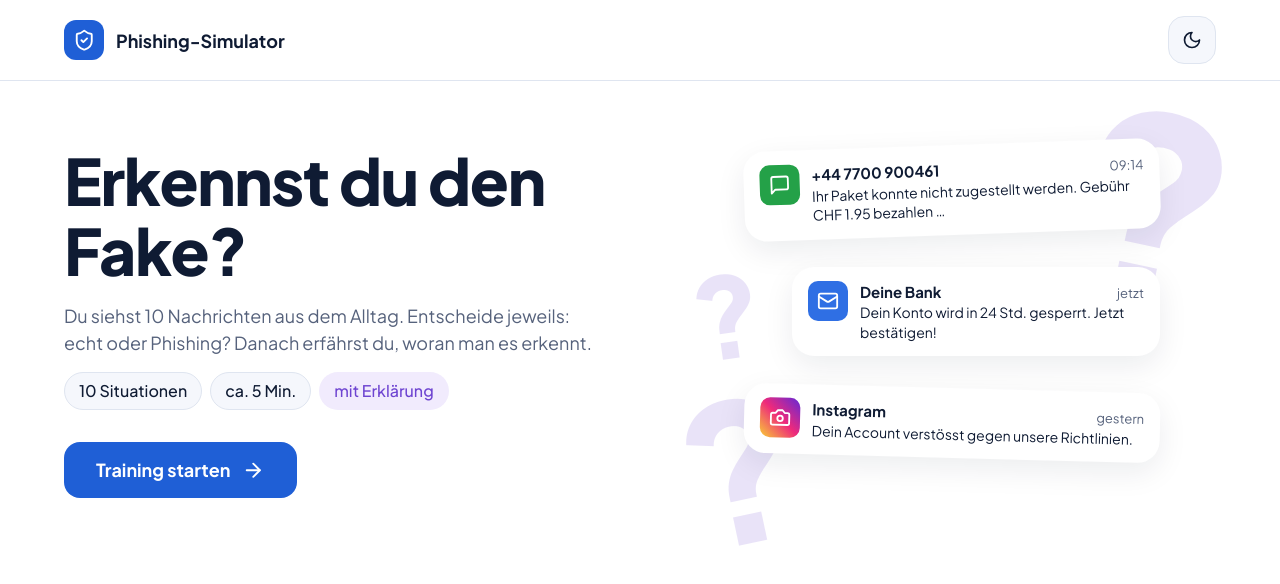
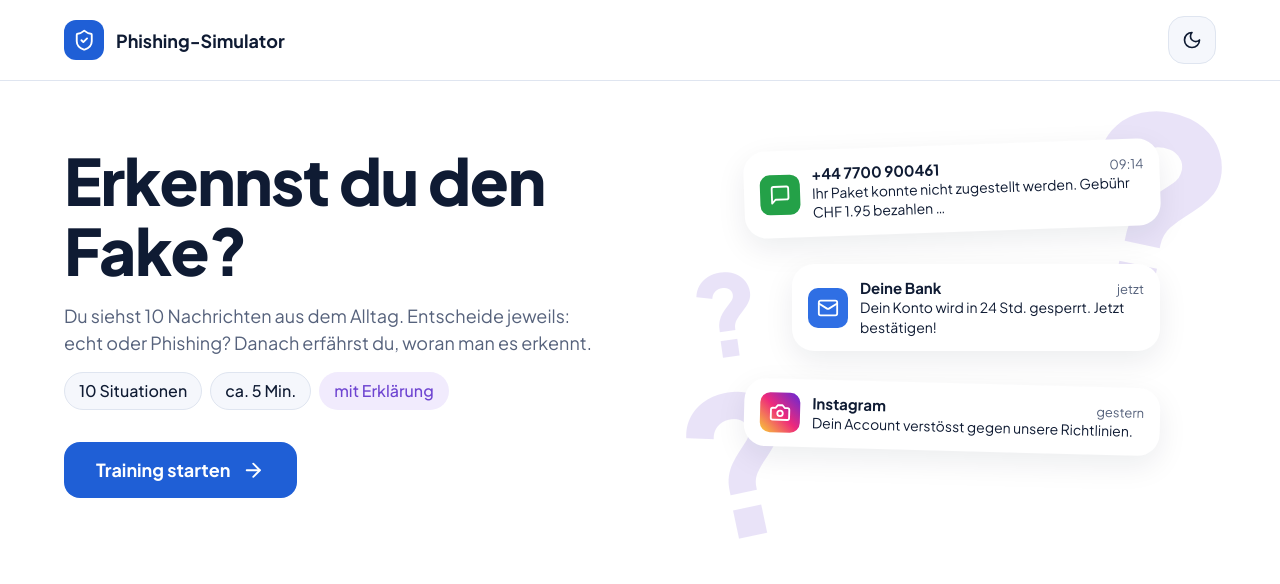
Before and after one commit to ricardo4raus/PhishingApp, a plain HTML site: page index.html in a window 1280 px wide. Drawn offline with Linux system fonts and the light colour scheme.

Commit message:
App-Symbol der Benachrichtigungen zum Text zentriert
- Titel und Text in einem gemeinsamen Element (.vorschau__inhalt), das
  App-Symbol ist senkrecht dazu zentriert; bei kurzem Text oben bündig
- Vorher stand das Symbol oben und wirkte höher als der Titel, weil die
  Zeilenhöhe über dem Titel Leerraum erzeugte
- Engere Zeilenhöhe (1.3) für Titel und Zeit
- Dokumentation: app-aufbau, Änderungsprotokoll (inkl. Hash 3498419)

```diff
--- a/css/style.css
+++ b/css/style.css
@@ -1055,7 +1055,7 @@ button {
 
 .vorschau__app {
   display: grid;
-  grid-row: span 2;
+  align-self: center;
   place-items: center;
   width: 40px;
   height: 40px;
@@ -1087,6 +1087,7 @@ button {
   gap: 12px;
   color: var(--farbe-text-gedaempft);
   font-size: 0.8125rem;
+  line-height: 1.3;
 }
 
 .vorschau__titel {
--- a/index.html
+++ b/index.html
@@ -68,22 +68,28 @@
                 <span class="vorschau__app vorschau__app--sms">
                   <svg class="icon" viewBox="0 0 24 24" aria-hidden="true"><path d="M21 15a2 2 0 0 1-2 2H7l-4 4V5a2 2 0 0 1 2-2h14a2 2 0 0 1 2 2z"/></svg>
                 </span>
+                <div class="vorschau__inhalt">
                   <p class="vorschau__kopf"><span class="vorschau__titel">+44 7700 900461</span><span>09:14</span></p>
                   <p class="vorschau__text">Ihr Paket konnte nicht zugestellt werden. Gebühr CHF 1.95 bezahlen …</p>
+                </div>
               </div>
               <div class="vorschau vorschau--haupt vorschau--eingerueckt">
                 <span class="vorschau__app vorschau__app--email">
                   <svg class="icon" viewBox="0 0 24 24" aria-hidden="true"><rect width="20" height="16" x="2" y="4" rx="2"/><path d="m22 7-8.97 5.7a1.94 1.94 0 0 1-2.06 0L2 7"/></svg>
                 </span>
+                <div class="vorschau__inhalt">
                   <p class="vorschau__kopf"><span class="vorschau__titel">Deine Bank</span><span>jetzt</span></p>
                   <p class="vorschau__text">Dein Konto wird in 24 Std. gesperrt. Jetzt bestätigen!</p>
+                </div>
               </div>
               <div class="vorschau vorschau--rechts">
                 <span class="vorschau__app vorschau__app--instagram">
                   <svg class="icon" viewBox="0 0 24 24" aria-hidden="true"><path d="M14.5 4h-5L7 7H4a2 2 0 0 0-2 2v9a2 2 0 0 0 2 2h16a2 2 0 0 0 2-2V9a2 2 0 0 0-2-2h-3l-2.5-3z"/><circle cx="12" cy="13" r="3"/></svg>
                 </span>
+                <div class="vorschau__inhalt">
                   <p class="vorschau__kopf"><span class="vorschau__titel">Instagram</span><span>gestern</span></p>
                   <p class="vorschau__text">Dein Account verstösst gegen unsere Richtlinien.</p>
+                </div>
               </div>
             </div>
           </div>
```
Also changed, not shown: 2 other files. Lines whose indentation alone changed are shown as unchanged.
